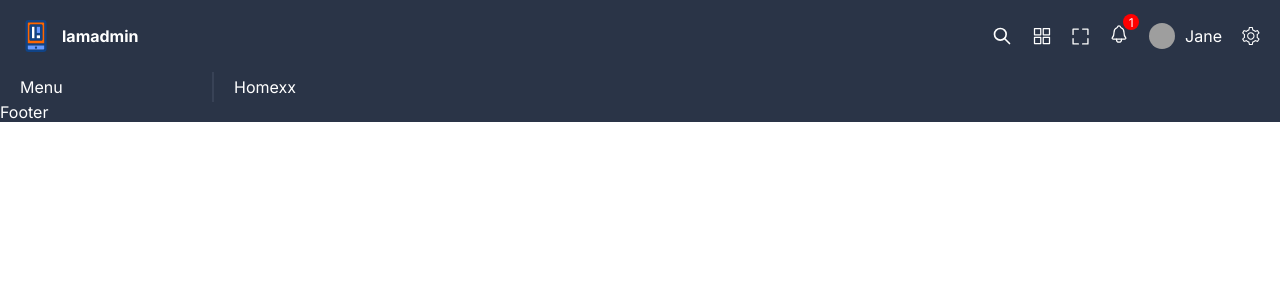
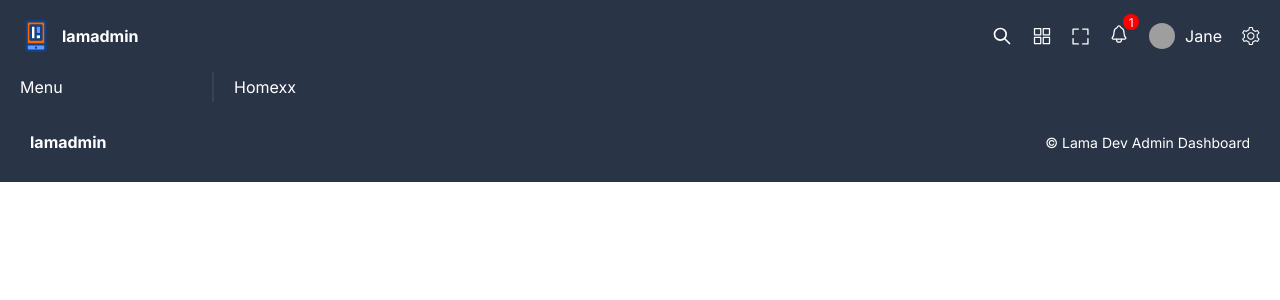
Before and after one commit to rrg1459/react-admin, a React (Vite) app: page / in a window 1280 px wide. Shown: the top 300 px of the page. Built offline with nearby package versions, Linux system fonts and the light colour scheme; grey boxes are pictures that could not be loaded.

Commit message:
Add styles to the footer

```diff
--- a/src/components/footer/Footer.tsx
+++ b/src/components/footer/Footer.tsx
@@ -3,7 +3,8 @@
 const Footer = () => {
   return (
     <div className="footer">
-      Footer
+      <span>lamadmin</span>
+      <span>© Lama Dev Admin Dashboard</span>
     </div>
   );
 };
--- a/src/components/footer/footer.scss
+++ b/src/components/footer/footer.scss
@@ -1,2 +1,17 @@
-.footer {
+.footer{
+  display: flex;
+  align-items: center;
+  justify-content: space-between;
+  padding: 30px;
+
+  span{
+
+    &:first-child{
+      font-weight: bold;
+    }
+
+    &:last-child{
+      font-size: 14px;
+    }
+  }
 }
```
